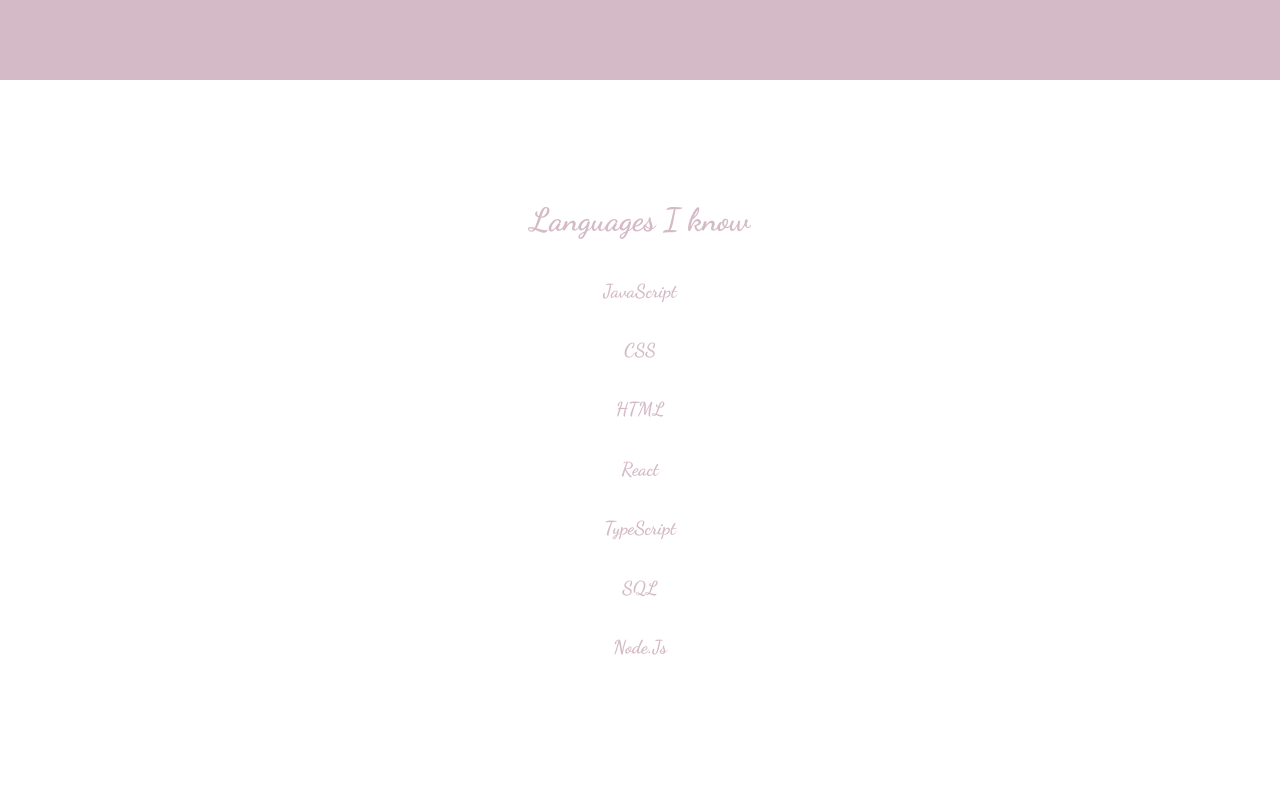
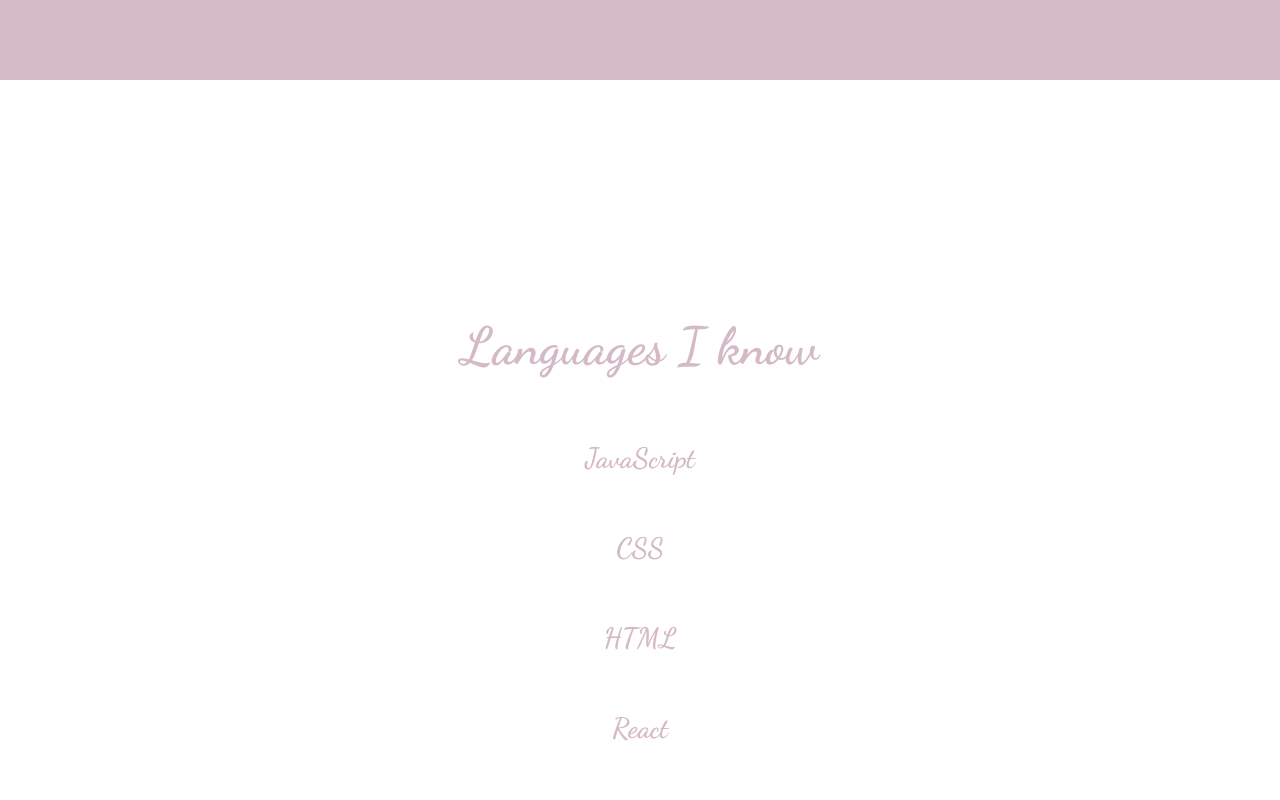
Before and after one commit to TaylorWill94/taylor-will-portfolio-pink, a React (Create React App) app: page / in a window 1280 px wide. Shown: the part 1820-2620 px from the top of the page. Built offline with nearby package versions, Linux system fonts and the light colour scheme.

Commit message:
Edits the font sizes

```diff
--- a/src/Components/Languages/Languages.css
+++ b/src/Components/Languages/Languages.css
@@ -28,6 +28,18 @@
   /* .languages {
     color: rgb(240, 77, 104);
   } */
+
+  .languages {
+    padding: 150px;
+  }
+
+  .lang-title {
+    font-size: 52px;
+  }
+
+  .lang {
+    font-size: 28px;
+  }
 }
 
 @media screen and (min-width: 1278px) {
--- a/src/Components/Languages/Languages.js
+++ b/src/Components/Languages/Languages.js
@@ -4,13 +4,13 @@
   return (
     <div className="languages">
       <h1 className="lang-title">Languages I know</h1>
-      <h3>JavaScript</h3>
-      <h3>CSS</h3>
-      <h3>HTML</h3>
-      <h3>React</h3>
-      <h3>TypeScript</h3>
-      <h3>SQL</h3>
-      <h3>Node.Js</h3>
+      <h3 className="lang">JavaScript</h3>
+      <h3 className="lang">CSS</h3>
+      <h3 className="lang">HTML</h3>
+      <h3 className="lang">React</h3>
+      <h3 className="lang">TypeScript</h3>
+      <h3 className="lang">SQL</h3>
+      <h3 className="lang">Node.Js</h3>
     </div>
   );
 }
```
